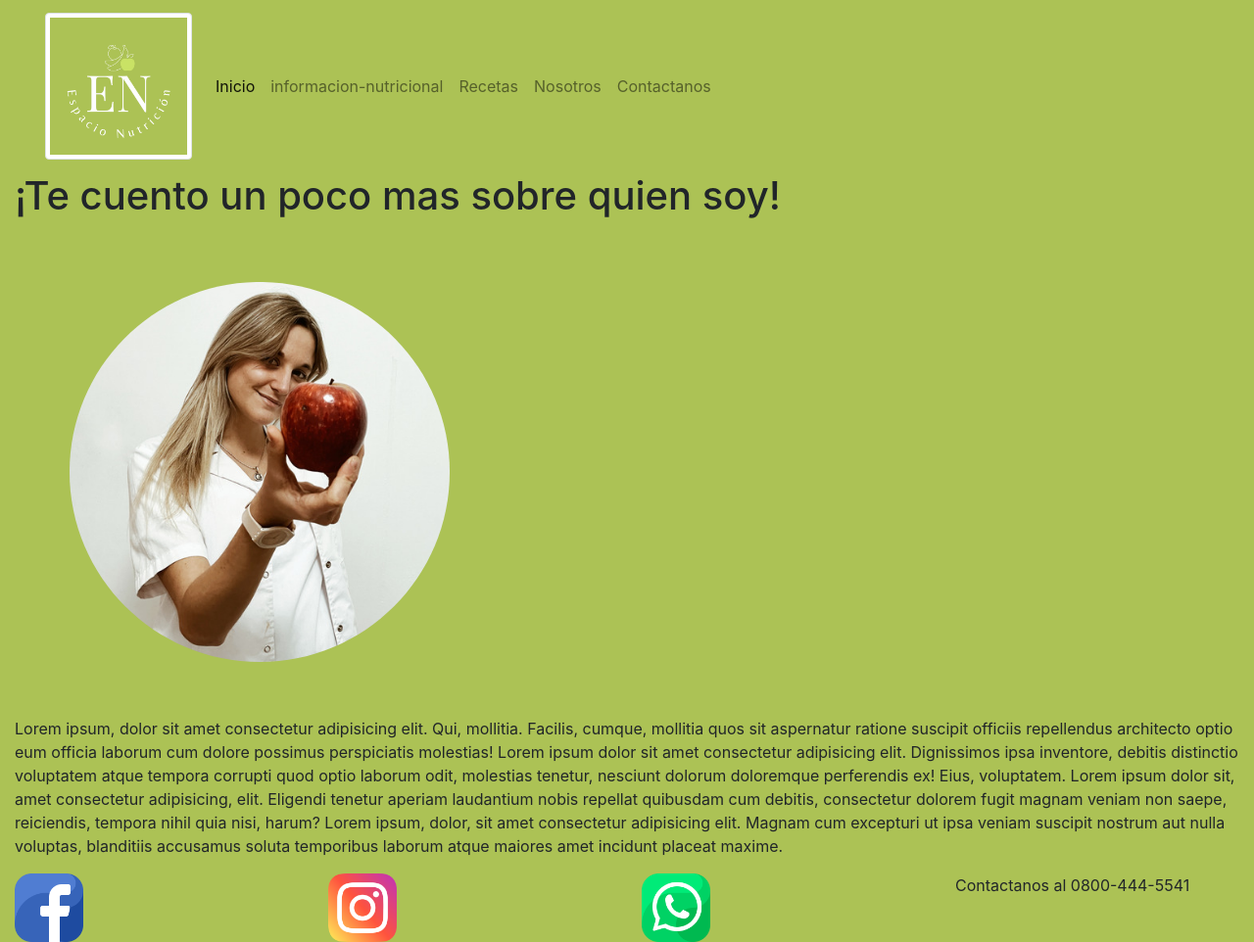
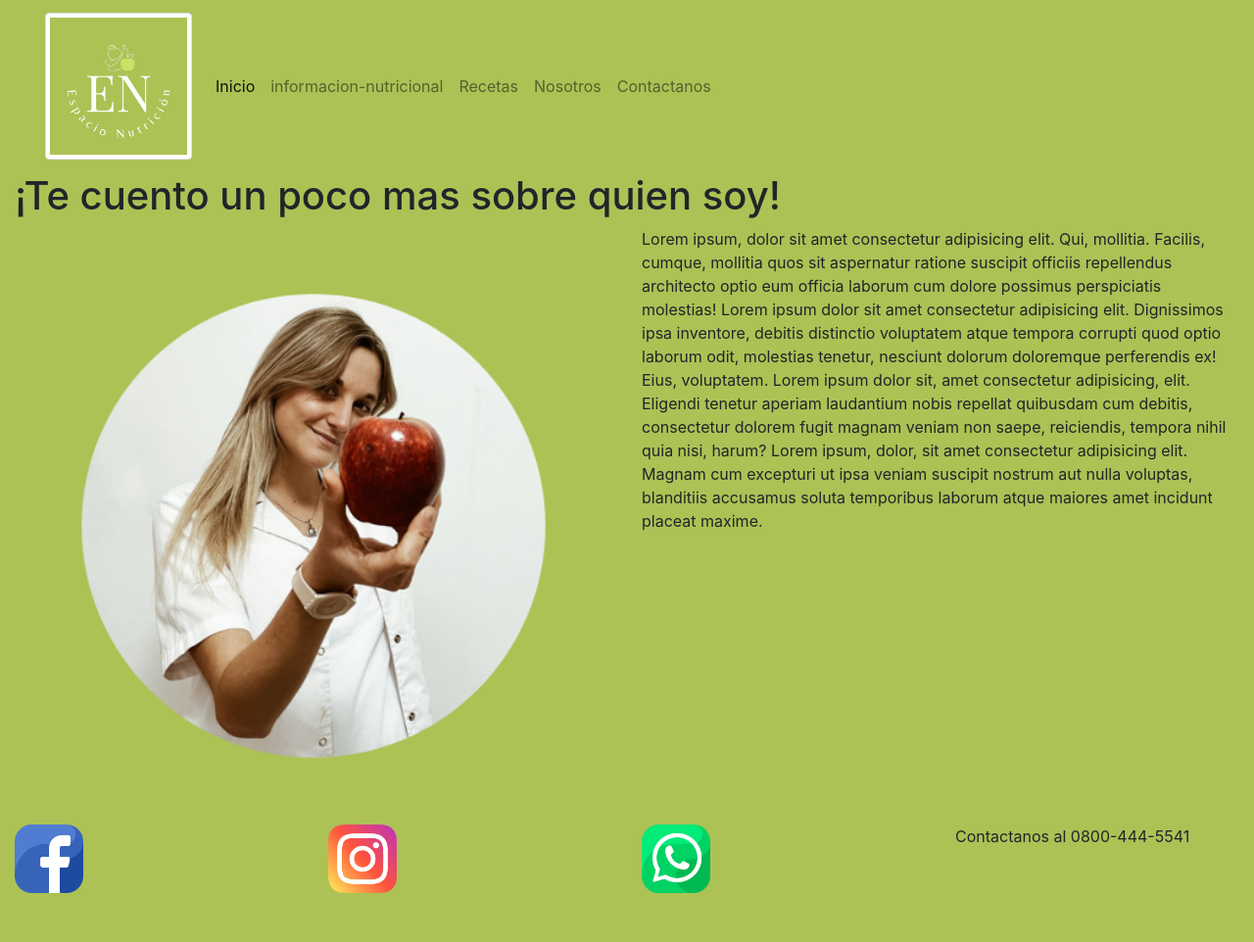
Before and after one commit to Shadowick/EspacioNutricion-Mola_Bootstrap, a plain HTML site: page pages/nosotros.html in a window 1280 px wide. Shown: the whole page at 98% size. After the commit the page ends 912 px from the top, so only its background shows below. Drawn offline with nearby package versions, Linux system fonts and the light colour scheme.

Commit message:
Ajuste imagen Nosotros

```diff
--- a/CSS/estilo.css
+++ b/CSS/estilo.css
@@ -19,6 +19,9 @@ main form {
     width: 150px;
     height: 150px;
 }
+.imgNosotros{
+    width: 100%;
+}
 .bgFondo {
     background-color: rgb(172, 194, 85);
 }
--- a/pages/nosotros.html
+++ b/pages/nosotros.html
@@ -43,14 +43,14 @@
 		</div>
 	</header>
 	<main class="container-fluid">
-		<div>
-			<h1>¡Te cuento un poco mas sobre quien soy!</h1>
+		<div class="row">
+			<h1 class="col-12 col-lg-12">¡Te cuento un poco mas sobre quien soy!</h1>
 		</div>
-		<div>
-			<div>
-				<img src="../assets/img/fotoperfil.png" alt="foto de la profesional nutricional">
+		<div class="row">
+			<div class="col-12 col-lg-6">
+				<img src="../assets/img/fotoperfil.png" class="imgNosotros" alt="foto de la profesional nutricional">
 			</div>
-			<div>
+			<div class="col-12 col-lg-6">
 				<P>Lorem ipsum, dolor sit amet consectetur adipisicing elit. Qui, mollitia. Facilis, cumque, mollitia quos sit aspernatur ratione suscipit officiis repellendus architecto optio eum officia laborum cum dolore possimus perspiciatis molestias! Lorem ipsum dolor sit amet consectetur adipisicing elit. Dignissimos ipsa inventore, debitis distinctio voluptatem atque tempora corrupti quod optio laborum odit, molestias tenetur, nesciunt dolorum doloremque perferendis ex! Eius, voluptatem. Lorem ipsum dolor sit, amet consectetur adipisicing, elit. Eligendi tenetur aperiam laudantium nobis repellat quibusdam cum debitis, consectetur dolorem fugit magnam veniam non saepe, reiciendis, tempora nihil quia nisi, harum? Lorem ipsum, dolor, sit amet consectetur adipisicing elit. Magnam cum excepturi ut ipsa veniam suscipit nostrum aut nulla voluptas, blanditiis accusamus soluta temporibus laborum atque maiores amet incidunt placeat maxime.</P>
 			</div>
 		</div>
```
